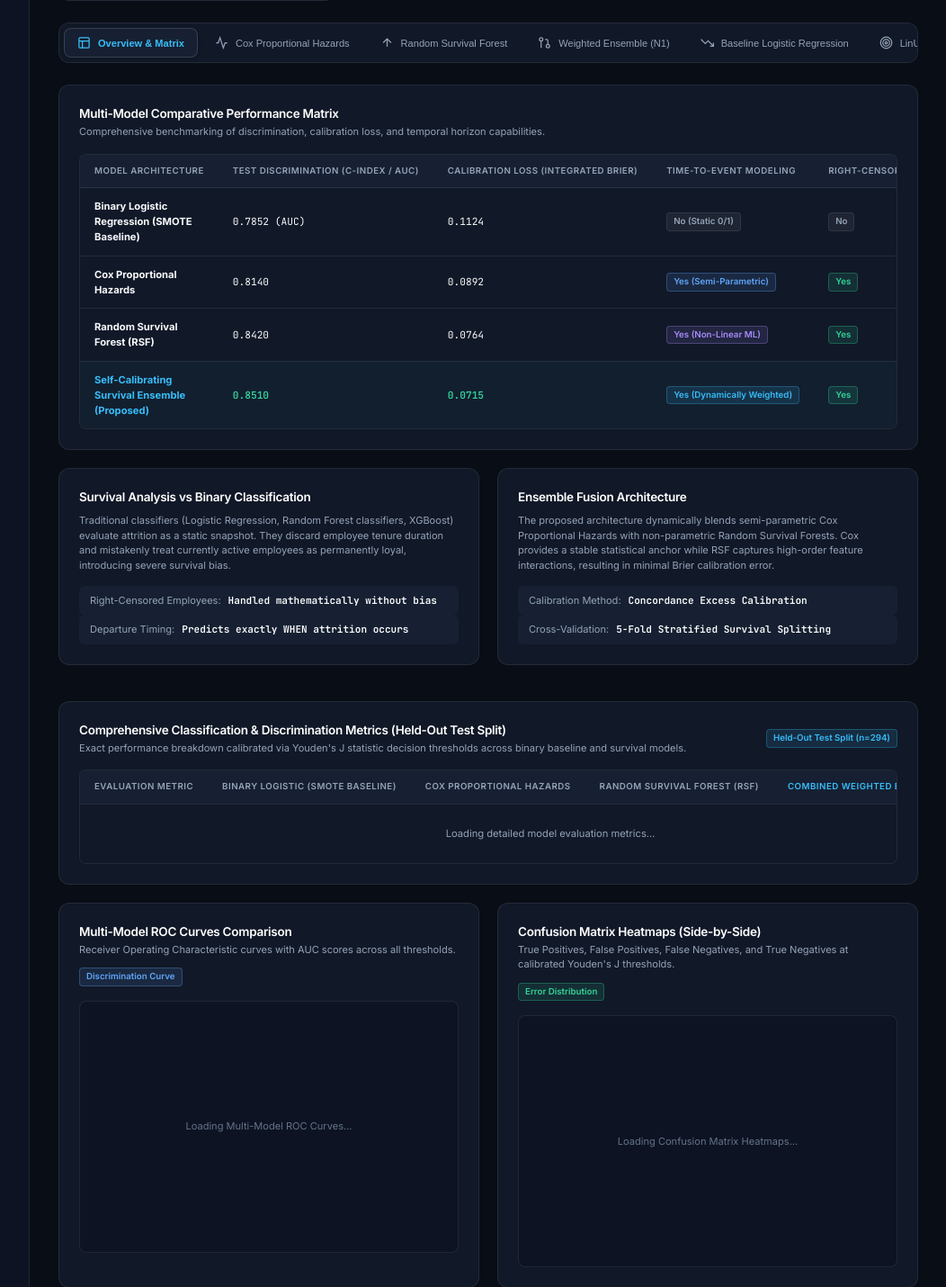
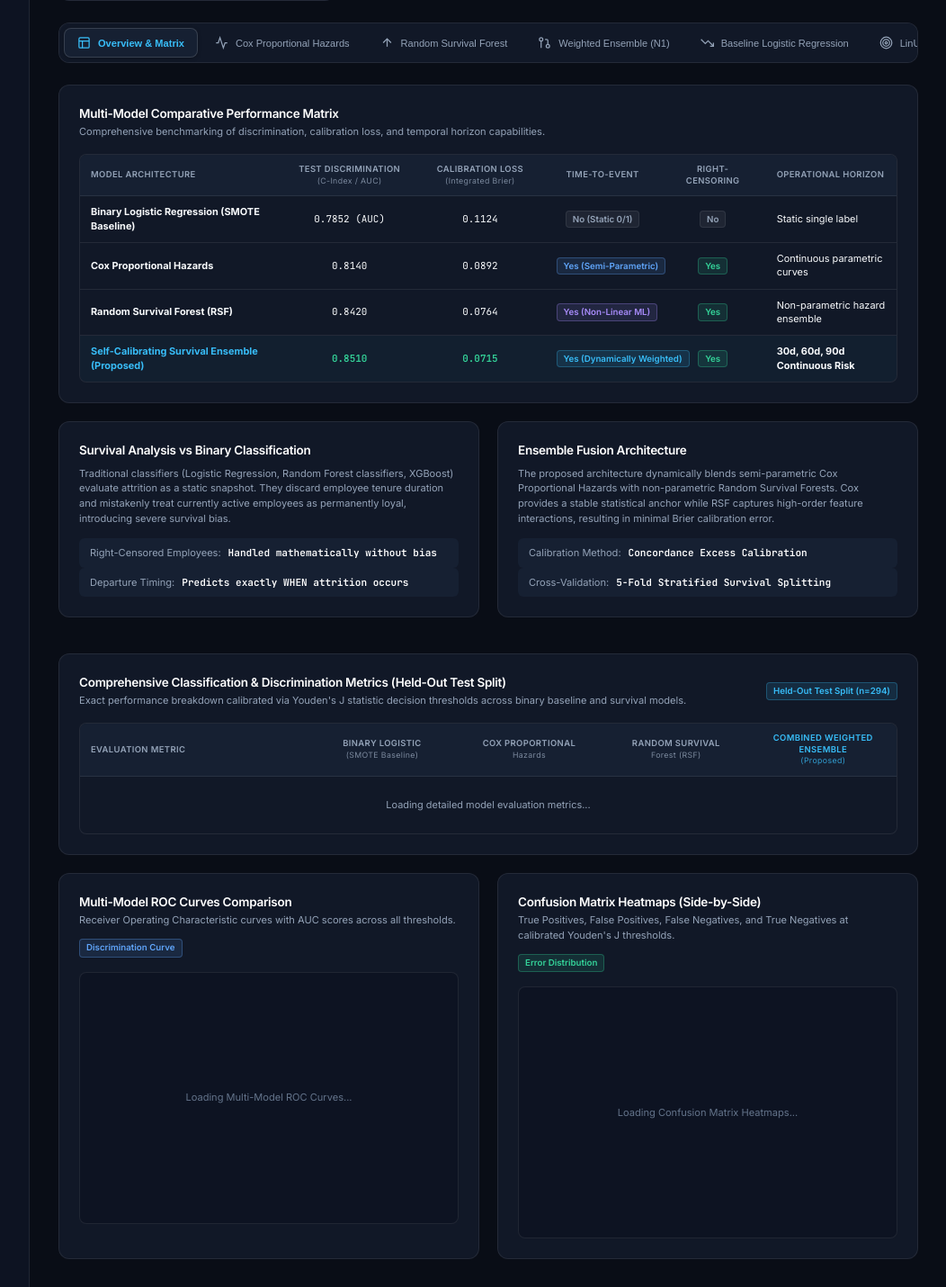
Before and after one commit to Adhii04/Mini-PJT, a Flask app: page / in a window 1280 px wide. Shown: the part 414-1844 px from the top of the page at 90% size, without its empty margins (227-1279 px from the left). Run offline with Flask 3, Linux system fonts and the light colour scheme.

Commit message:
fix(ui): eliminate horizontal scrollbar on matrix table with proportional column layout

```diff
--- a/Intern_task-1/static/css/style.css
+++ b/Intern_task-1/static/css/style.css
@@ -920,35 +920,63 @@ p {
 .table-responsive-container {
   width: 100%;
   overflow-x: auto;
+  scrollbar-width: thin;
+  scrollbar-color: var(--border-medium) transparent;
   border: 1px solid var(--border-subtle);
   border-radius: var(--radius-md);
   background: var(--bg-surface-1);
+}
+
+.table-responsive-container.no-scroll {
+  overflow-x: hidden;
+}
+
+.table-responsive-container::-webkit-scrollbar {
+  height: 4px;
+}
+
+.table-responsive-container::-webkit-scrollbar-track {
+  background: transparent;
+}
+
+.table-responsive-container::-webkit-scrollbar-thumb {
+  background: var(--border-medium);
+  border-radius: 4px;
 }
 
 .data-table {
   width: 100%;
   border-collapse: collapse;
-  font-size: 0.83rem;
+  font-size: 0.81rem;
   text-align: left;
+}
+
+.data-table.table-fixed {
+  table-layout: fixed;
+  width: 100%;
 }
 
 .data-table th {
   background-color: var(--bg-surface-2);
   color: var(--text-secondary);
   font-weight: 600;
-  font-size: 0.72rem;
+  font-size: 0.70rem;
   text-transform: uppercase;
-  letter-spacing: 0.05em;
-  padding: 11px 16px;
+  letter-spacing: 0.04em;
+  padding: 10px 12px;
   border-bottom: 1px solid var(--border-subtle);
-  white-space: nowrap;
+  white-space: normal;
+  line-height: 1.35;
+  vertical-align: middle;
 }
 
 .data-table td {
-  padding: 12px 16px;
+  padding: 10px 12px;
   border-bottom: 1px solid var(--border-subtle);
   color: var(--text-primary);
   vertical-align: middle;
+  line-height: 1.4;
+  white-space: normal;
 }
 
 .data-table tr:last-child td {
--- a/Intern_task-1/static/js/app.js
+++ b/Intern_task-1/static/js/app.js
@@ -722,10 +722,10 @@ document.addEventListener('DOMContentLoaded', () => {
             elements.detailedMetricsTableBody.innerHTML = tableRows.map(r => `
                 <tr>
                     <td><strong>${r.name}</strong></td>
-                    <td class="font-mono ${r.highlight === 'base' ? 'text-cyan font-bold' : ''}">${r.base}</td>
-                    <td class="font-mono ${r.highlight === 'cox' ? 'text-cyan font-bold' : ''}">${r.cox}</td>
-                    <td class="font-mono ${r.highlight === 'rsf' ? 'text-emerald font-bold' : ''}">${r.rsf}</td>
-                    <td class="font-mono ${r.highlight === 'ens' ? 'text-emerald font-bold' : 'text-cyan font-semibold'}">${r.ens}</td>
+                    <td class="font-mono text-center ${r.highlight === 'base' ? 'text-cyan font-bold' : ''}">${r.base}</td>
+                    <td class="font-mono text-center ${r.highlight === 'cox' ? 'text-cyan font-bold' : ''}">${r.cox}</td>
+                    <td class="font-mono text-center ${r.highlight === 'rsf' ? 'text-emerald font-bold' : ''}">${r.rsf}</td>
+                    <td class="font-mono text-center ${r.highlight === 'ens' ? 'text-emerald font-bold' : 'text-cyan font-semibold'}">${r.ens}</td>
                 </tr>
             `).join('');
         }
--- a/Intern_task-1/templates/index.html
+++ b/Intern_task-1/templates/index.html
@@ -331,49 +331,49 @@
                                     <p class="panel-card-subtitle">Comprehensive benchmarking of discrimination, calibration loss, and temporal horizon capabilities.</p>
                                 </div>
                             </div>
-                            <div class="table-responsive-container">
-                                <table class="data-table">
+                            <div class="table-responsive-container no-scroll">
+                                <table class="data-table table-fixed">
                                     <thead>
                                         <tr>
-                                            <th>Model Architecture</th>
-                                            <th>Test Discrimination (C-Index / AUC)</th>
-                                            <th>Calibration Loss (Integrated Brier)</th>
-                                            <th>Time-to-Event Modeling</th>
-                                            <th>Right-Censoring Support</th>
-                                            <th>Operational Horizon</th>
+                                            <th style="width: 25%;">Model Architecture</th>
+                                            <th style="width: 16%;" class="text-center">Test Discrimination<br><span style="font-size: 0.65rem; opacity: 0.8; font-weight: 400; text-transform: none;">(C-Index / AUC)</span></th>
+                                            <th style="width: 16%;" class="text-center">Calibration Loss<br><span style="font-size: 0.65rem; opacity: 0.8; font-weight: 400; text-transform: none;">(Integrated Brier)</span></th>
+                                            <th style="width: 14%;" class="text-center">Time-to-Event</th>
+                                            <th style="width: 13%;" class="text-center">Right-Censoring</th>
+                                            <th style="width: 16%;">Operational Horizon</th>
                                         </tr>
                                     </thead>
                                     <tbody>
                                         <tr>
                                             <td><strong>Binary Logistic Regression (SMOTE Baseline)</strong></td>
-                                            <td class="font-mono" id="overviewBaselineCI">0.7852 (AUC)</td>
-                                            <td class="font-mono" id="overviewBaselineIBS">0.1124</td>
-                                            <td><span class="badge badge-gray">No (Static 0/1)</span></td>
-                                            <td><span class="badge badge-gray">No</span></td>
+                                            <td class="font-mono text-center" id="overviewBaselineCI">0.7852 (AUC)</td>
+                                            <td class="font-mono text-center" id="overviewBaselineIBS">0.1124</td>
+                                            <td class="text-center"><span class="badge badge-gray">No (Static 0/1)</span></td>
+                                            <td class="text-center"><span class="badge badge-gray">No</span></td>
                                             <td>Static single label</td>
                                         </tr>
                                         <tr>
                                             <td><strong>Cox Proportional Hazards</strong></td>
-                                            <td class="font-mono" id="overviewCoxCI">0.8140</td>
-                                            <td class="font-mono" id="overviewCoxIBS">0.0892</td>
-                                            <td><span class="badge badge-blue">Yes (Semi-Parametric)</span></td>
-                                            <td><span class="badge badge-emerald">Yes</span></td>
+                                            <td class="font-mono text-center" id="overviewCoxCI">0.8140</td>
+                                            <td class="font-mono text-center" id="overviewCoxIBS">0.0892</td>
+                                            <td class="text-center"><span class="badge badge-blue">Yes (Semi-Parametric)</span></td>
+                                            <td class="text-center"><span class="badge badge-emerald">Yes</span></td>
                                             <td>Continuous parametric curves</td>
                                         </tr>
                                         <tr>
                                             <td><strong>Random Survival Forest (RSF)</strong></td>
-                                            <td class="font-mono" id="overviewRsfCI">0.8420</td>
-                                            <td class="font-mono" id="overviewRsfIBS">0.0764</td>
-                                            <td><span class="badge badge-purple">Yes (Non-Linear ML)</span></td>
-                                            <td><span class="badge badge-emerald">Yes</span></td>
+                                            <td class="font-mono text-center" id="overviewRsfCI">0.8420</td>
+                                            <td class="font-mono text-center" id="overviewRsfIBS">0.0764</td>
+                                            <td class="text-center"><span class="badge badge-purple">Yes (Non-Linear ML)</span></td>
+                                            <td class="text-center"><span class="badge badge-emerald">Yes</span></td>
                                             <td>Non-parametric hazard ensemble</td>
                                         </tr>
                                         <tr class="highlight-row">
                                             <td><strong class="text-cyan">Self-Calibrating Survival Ensemble (Proposed)</strong></td>
-                                            <td class="font-mono font-bold text-emerald" id="overviewEnsembleCI">0.8510</td>
-                                            <td class="font-mono font-bold text-emerald" id="overviewEnsembleIBS">0.0715</td>
-                                            <td><span class="badge badge-cyan">Yes (Dynamically Weighted)</span></td>
-                                            <td><span class="badge badge-emerald">Yes</span></td>
+                                            <td class="font-mono font-bold text-emerald text-center" id="overviewEnsembleCI">0.8510</td>
+                                            <td class="font-mono font-bold text-emerald text-center" id="overviewEnsembleIBS">0.0715</td>
+                                            <td class="text-center"><span class="badge badge-cyan">Yes (Dynamically Weighted)</span></td>
+                                            <td class="text-center"><span class="badge badge-emerald">Yes</span></td>
                                             <td><strong>30d, 60d, 90d Continuous Risk</strong></td>
                                         </tr>
                                     </tbody>
@@ -425,15 +425,15 @@
                                 </div>
                                 <span class="badge badge-cyan">Held-Out Test Split (n=294)</span>
                             </div>
-                            <div class="table-responsive-container">
-                                <table class="data-table">
+                            <div class="table-responsive-container no-scroll">
+                                <table class="data-table table-fixed">
                                     <thead>
                                         <tr>
-                                            <th>Evaluation Metric</th>
-                                            <th>Binary Logistic (SMOTE Baseline)</th>
-                                            <th>Cox Proportional Hazards</th>
-                                            <th>Random Survival Forest (RSF)</th>
-                                            <th class="text-cyan">Combined Weighted Ensemble (Proposed)</th>
+                                            <th style="width: 28%;">Evaluation Metric</th>
+                                            <th style="width: 18%;" class="text-center">Binary Logistic<br><span style="font-size:0.65rem; opacity:0.8; font-weight:400; text-transform:none;">(SMOTE Baseline)</span></th>
+                                            <th style="width: 18%;" class="text-center">Cox Proportional<br><span style="font-size:0.65rem; opacity:0.8; font-weight:400; text-transform:none;">Hazards</span></th>
+                                            <th style="width: 18%;" class="text-center">Random Survival<br><span style="font-size:0.65rem; opacity:0.8; font-weight:400; text-transform:none;">Forest (RSF)</span></th>
+                                            <th style="width: 18%;" class="text-center text-cyan">Combined Weighted Ensemble<br><span style="font-size:0.65rem; opacity:0.8; font-weight:400; text-transform:none;">(Proposed)</span></th>
                                         </tr>
                                     </thead>
                                     <tbody id="detailedMetricsTableBody">
```
Also changed, not shown: Intern_task-1/frontend/static/css/style.css (+34 -6 lines), Intern_task-1/frontend/static/js/app.js (+4 -4 lines), Intern_task-1/frontend/templates/index.html (+31 -31 lines).
